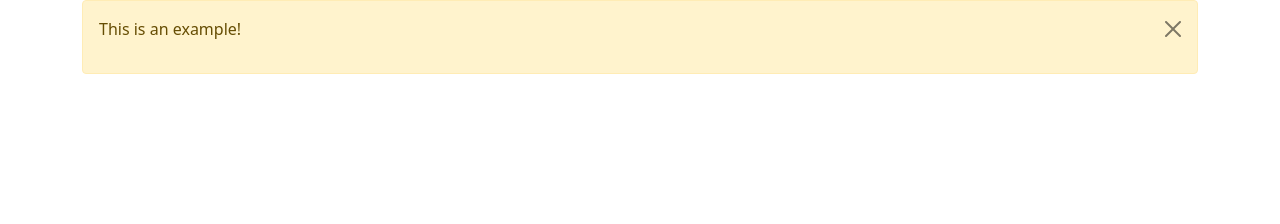
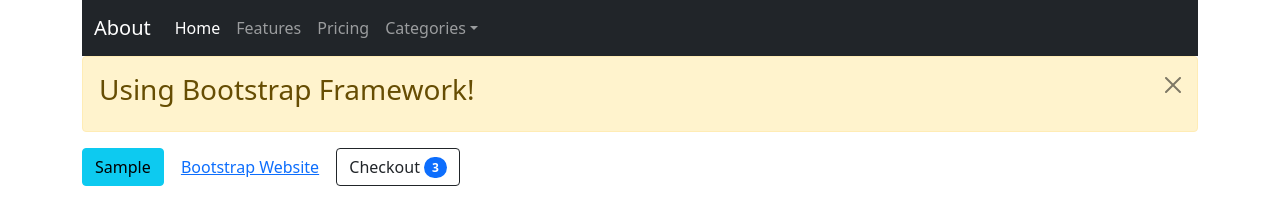
Before and after one commit to marysaray/LibraryExampleBootstrap, a plain HTML site: page index.html in a window 1280 px wide. Drawn offline with nearby package versions, Linux system fonts and the light colour scheme.

Commit message:
Added Navbar with Bootstrap Components.

```diff
--- a/index.html
+++ b/index.html
@@ -11,10 +11,48 @@
     <title>Bootstrap Example</title>
 </head>
 <body class="container">
+    <nav class="navbar navbar-expand-lg navbar-dark bg-dark">
+        <div class="container-fluid">
+            <a class="navbar-brand" href="#">About</a>
+            <button class="navbar-toggler" type="button" data-bs-toggle="collapse" data-bs-target="#navbarNavDropdown" aria-controls="navbarNavDropdown" aria-expanded="false" aria-label="Toggle navigation">
+            <span class="navbar-toggler-icon"></span>
+            </button>
+            <div class="collapse navbar-collapse" id="navbarNavDropdown">
+                <ul class="navbar-nav">
+                    <li class="nav-item">
+                        <a class="nav-link active" aria-current="page" href="#">Home</a>
+                    </li>
+                    <li class="nav-item">
+                        <a class="nav-link" href="#">Features</a>
+                    </li>
+                    <li class="nav-item">
+                        <a class="nav-link" href="#">Pricing</a>
+                    </li>
+                    <li class="nav-item dropdown"><a class="nav-link dropdown-toggle" href="#" id="navbarDropdownMenuLink" role="button" data-bs-toggle="dropdown" aria-expanded="false">
+                            Categories</a>
+                        <ul class="dropdown-menu" aria-labelledby="navbarDropdownMenuLink">
+                            <li><a class="dropdown-item" href="#">Action</a></li>
+                            <li><a class="dropdown-item" href="#">Another action</a></li>
+                            <li><a class="dropdown-item" href="#">Something else here</a></li>
+                        </ul>
+                    </li>
+                </ul>
+            </div>
+        </div>
+    </nav>
     <div class="alert alert-warning alert-dismissible fade show" role="alert">
-        <p>This is an example!</p>
+        <h3>Using Bootstrap Framework!</h3>
         <button type="button" class="btn-close" data-bs-dismiss="alert" aria-label="Close">
     </div>
+
+    <button type="button" class="btn btn-info">Sample</button>
+    <a href="https://getbootstrap.com/docs/5.0/components/buttons/"
+        class="btn btn-link"
+        target="blank">Bootstrap Website
+    </a>
+    <a class="btn btn-outline-dark" href="">
+        Checkout <span class="badge rounded-pill bg-primary">3</span>
+    </a>
 <script
     src="https://cdn.jsdelivr.net/npm/bootstrap@5.0.1/dist/js/bootstrap.bundle.min.js"
     integrity="sha384-gtEjrD/SeCtmISkJkNUaaKMoLD0//ElJ19smozuHV6z3Iehds+3Ulb9Bn9Plx0x4"
```
